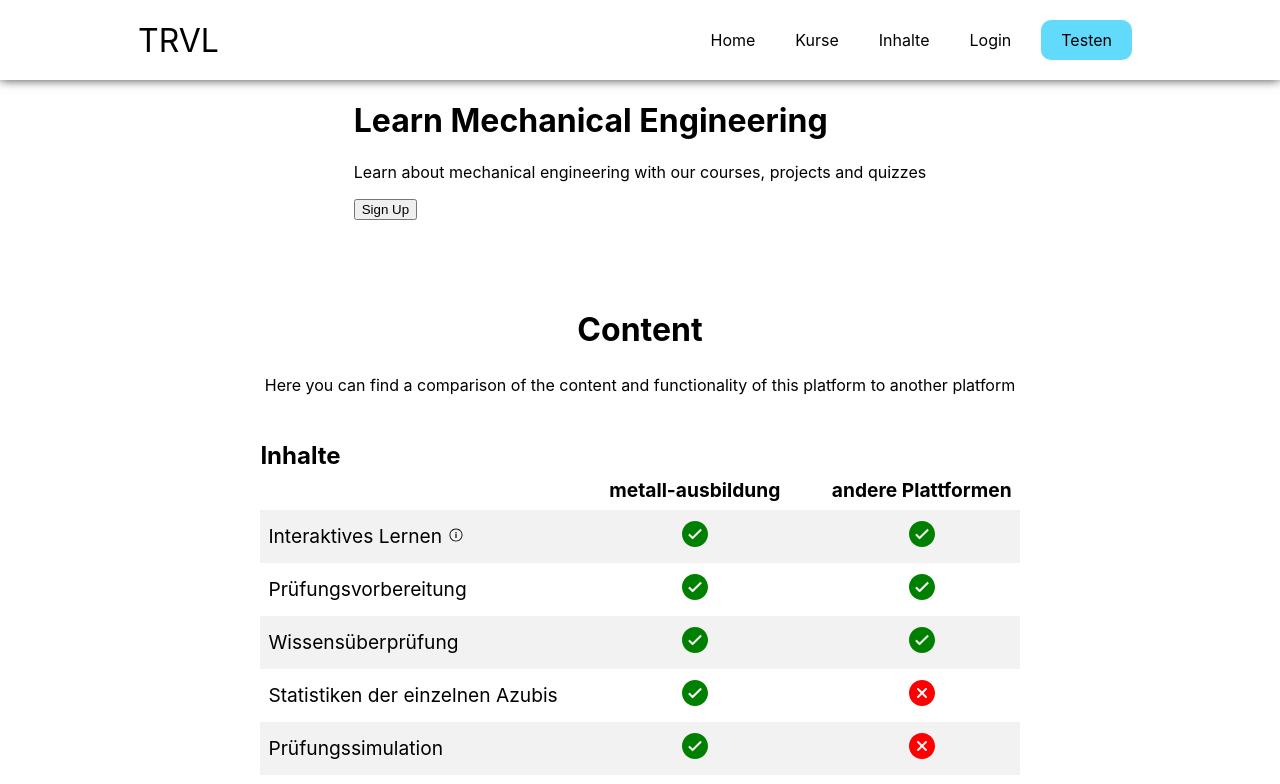
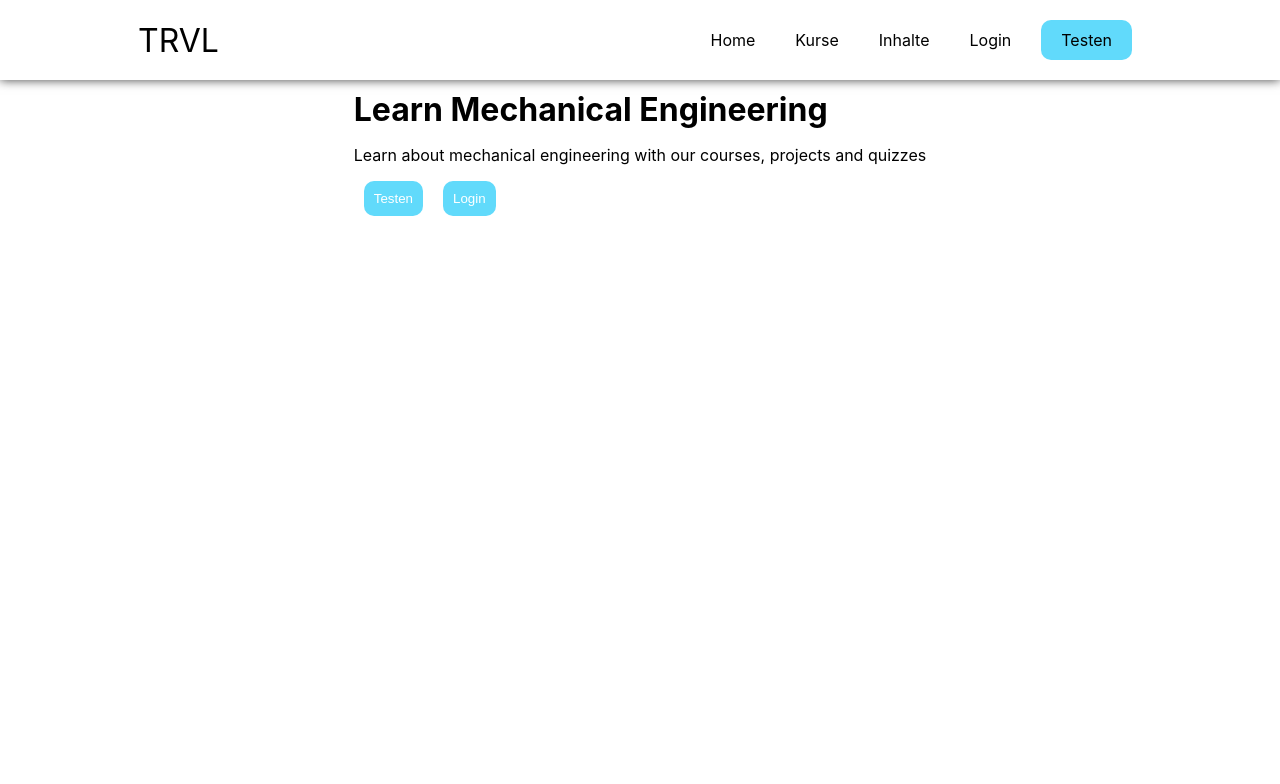
Before and after one commit to HuberAdrian/learning-platform, a React (Create React App) app: page / in a window 1280 px wide. Shown: the top 784 px of the page. Built offline with nearby package versions, Linux system fonts and the light colour scheme.

Commit message:
changed content

```diff
--- a/src/App.css
+++ b/src/App.css
@@ -101,7 +101,6 @@
 
 .nav-button {
   background-color: #61dafb;
-  color: white;
   border: none;
   border-radius: 10px;
   padding: 10px;
@@ -147,7 +146,6 @@
 }
 
 
-/* menu-icon should not change position when toggle is clicked */
 .menu-icon {
   position: absolute;
   top: 0;
@@ -155,16 +153,6 @@
   transform: translate(-100%, 60%);
   font-size: 1.8rem;
   cursor: pointer;
-}
-
-/* ------------------- CSS for Home ---------------------- */
-.home-container {
-  display: flex;
-  flex-direction: column;
-  justify-content: center;
-  align-items: center;
-  margin: 0 10px;
-  padding: 0px 10%;
 }
 
 /* ------------------- CSS for Pricing ---------------------- */
@@ -217,57 +205,45 @@
   align-items: center;
 }
 
-/* ------------------- CSS for footer ---------------------- */
-
-.footer {
-  bottom: 0;
-  background-color: black;
-  color: white;
-  width: 100%;
-  display: flex;
-  flex-direction: column;
-  justify-content: center;
-  bottom: 0;
-}
-
-.footer a {
-  color: white;
-  display: flex;
-  justify-content: center;
-  text-decoration: none;
-  font-size: 1.5rem;
-  margin: 5px 10px;
-}
-
-.footer a:hover {
-  color: #61dafb;
-}
-
-.footer div:nth-child(2) {
-  margin: 0 10px;
-}
-
-@media (min-width: 768px) {
-  .footer {
-    flex-direction: row;
-    flex-wrap: wrap;
-    height: 110px;
-  }
-  .footer>div {
-    order: 2;
-    flex: 1 1 100%;
-  }
-}
 
 
 
 /* ------------------- CSS for Home ---------------------- */
-.homecontainer {
+.home-container {
   display: flex;
   flex-direction: column;
   justify-content: center;
   align-items: center;
   margin: 0 10px;
+}
+
+.home-text {
+  margin: 0 0 500px; /* This is to push the text down while testing */
+}
+
+.home-text h1 {
+  font-size: 2rem;
+  margin: 10px 0;
+}
+
+.home-text button {
+  background-color: #61dafb;
+  color: white;
+  border: none;
+  border-radius: 10px;
+  padding: 10px;
+  margin: 0 10px;
+  cursor: pointer;
+}
+
+.home-text button:hover {
+  background-color: #61dafb;
+  color: white;
+  border: none;
+  border-radius: 10px;
+  padding: 10px;
+  margin: 0 10px;
+  cursor: pointer;
 }
 
 
--- a/src/Content.js
+++ b/src/Content.js
@@ -13,7 +13,7 @@ function Content() {
   return (
     <>
     <div className="content-container">
-    <h1>Content</h1>
+    <h1>Inhalt & Vergleich</h1>
     <p>Here you can find a comparison of the content and functionality of this platform to another platform</p>
     <h3>Inhalte</h3>
     <table className='table-content' >
--- a/src/Home.js
+++ b/src/Home.js
@@ -2,8 +2,8 @@ import React from 'react'
 import Footer from './components/Footer'
 import Navbar from './components/Navbar'
 import Courses from './Courses'
-import Pricing from './Pricing'
-import About from './About'
+// import Pricing from './Pricing'
+// import About from './About'
 import { HashLink } from 'react-router-hash-link';
 import Content from './Content'
 
@@ -17,16 +17,17 @@ function Home() {
         <div>
             <Navbar/>
             <div className="home-container">
-                <div className="home__text">
+                <div className="home-text">
                     <h1>Learn Mechanical Engineering</h1>
                     <p>Learn about mechanical engineering with our courses, projects and quizzes</p>
-                    <button className="home__button">Sign Up</button>
+                    <button className="home-button-test">Testen</button>
+                    <button className="home-button-login">Login</button>
                 </div>
-                <div className="home__image"></div>
+                <div className="home-image"></div>
             <Content id="content" />
             <Courses id="courses" />
-            <Pricing id="pricing" />
-            <About id="about" />
+            {/* <Pricing id="pricing" />
+            <About id="about" /> */}
             </div>
             <Footer/>
         </div>
```
